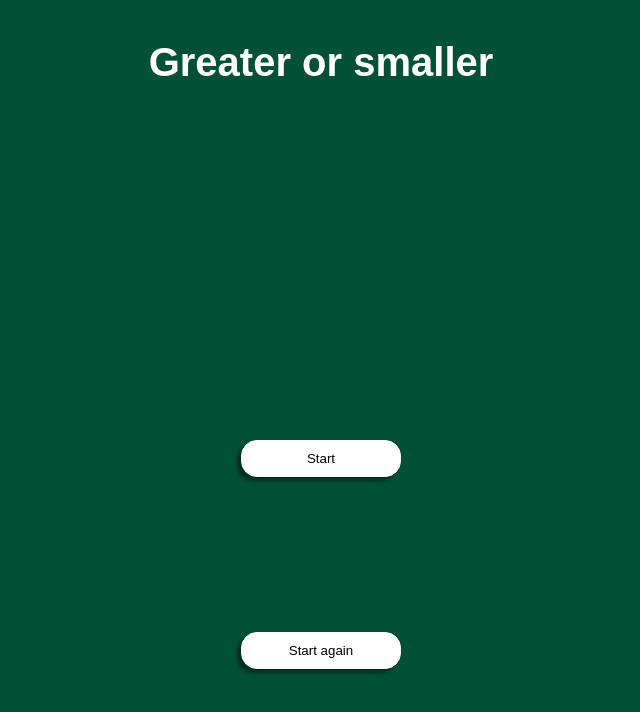
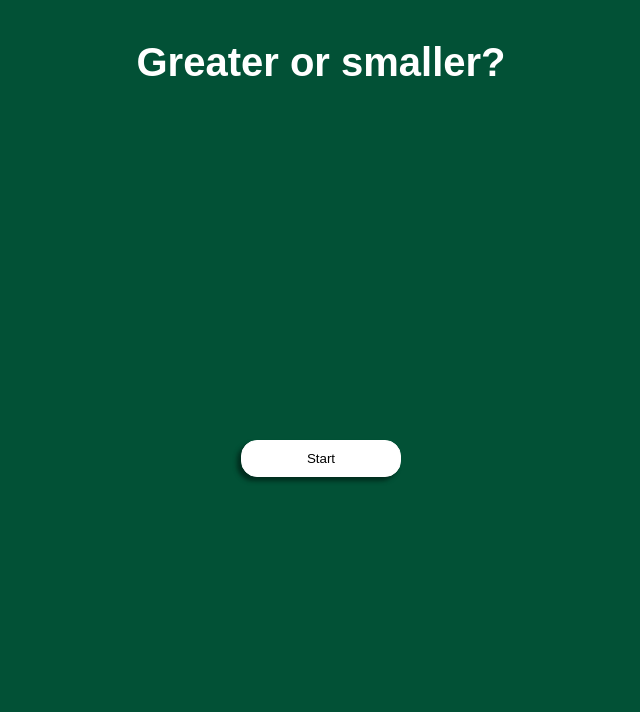
Before and after one commit to annarosesmarti/202309-w3ch2-anna-roses, a plain HTML site: page index.html in a window 1280 px wide. Shown: the whole page, without its empty margins (319-959 px from the left). Drawn offline with Linux system fonts and the light colour scheme; a web font is replaced by a local one.

Commit message:
Remove unused restart button

```diff
--- a/index.html
+++ b/index.html
@@ -18,7 +18,7 @@
 <body>
   <div class="main-container">
     <header>
-      <h1 class="title">Greater or smaller</h1>
+      <h1 class="title">Greater or smaller?</h1>
     </header>
     <main>
       <div class="cards-container hidden">
@@ -43,7 +43,6 @@
       <div class="diplay-container">
         <button class="button button-greater hidden" type="button">Greater</button>
         <button class="button button-smaller hidden" type="button">Smaller</button>
-        <button class="button button-restart" type="button">Start again</button>
       </div>
     </main>
   </div>
--- a/styles/styles.css
+++ b/styles/styles.css
@@ -14,10 +14,13 @@
   box-sizing: border-box;
 }
 
+html {
+  background-color: var(--secondary-color);
+  padding-bottom: 20px;
+}
+
 body {
   margin: 0;
-  background-color: var(--secondary-color);
-  padding-bottom: 20px;
 }
 
 button {
```
